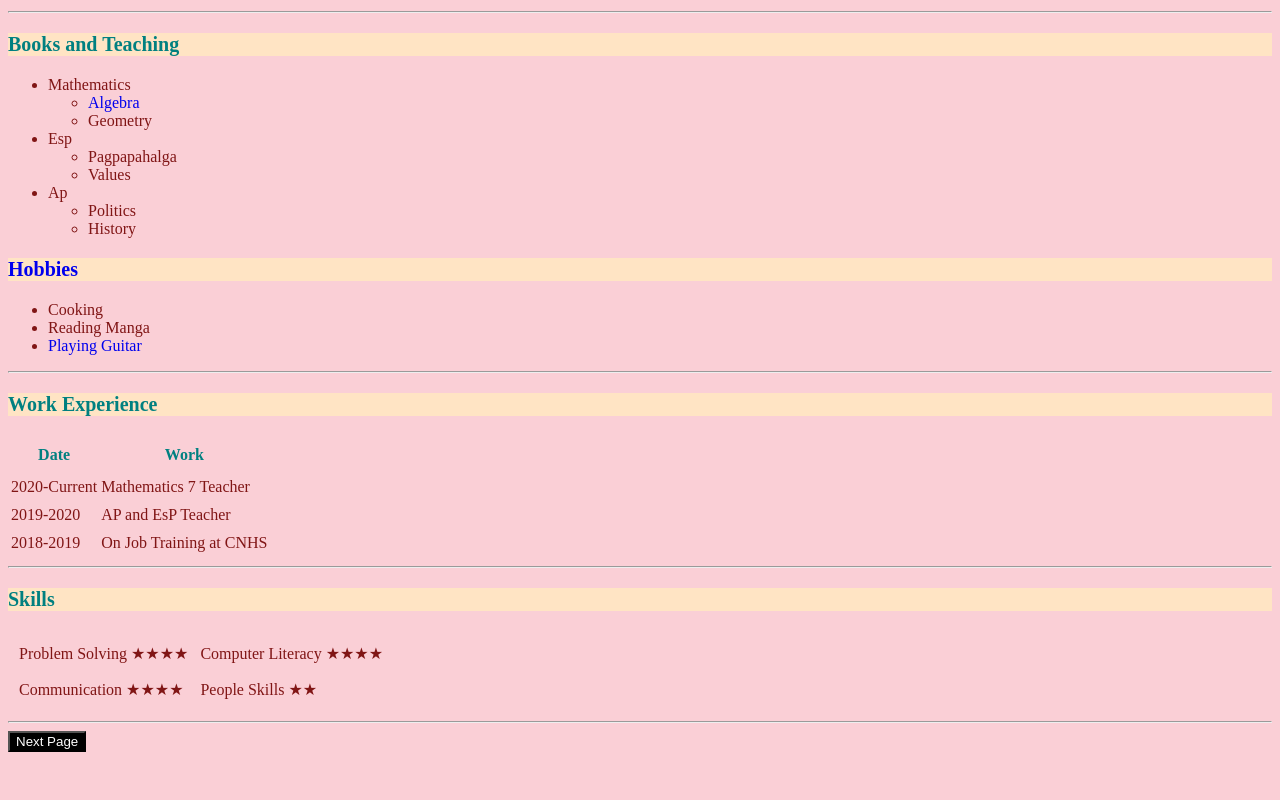
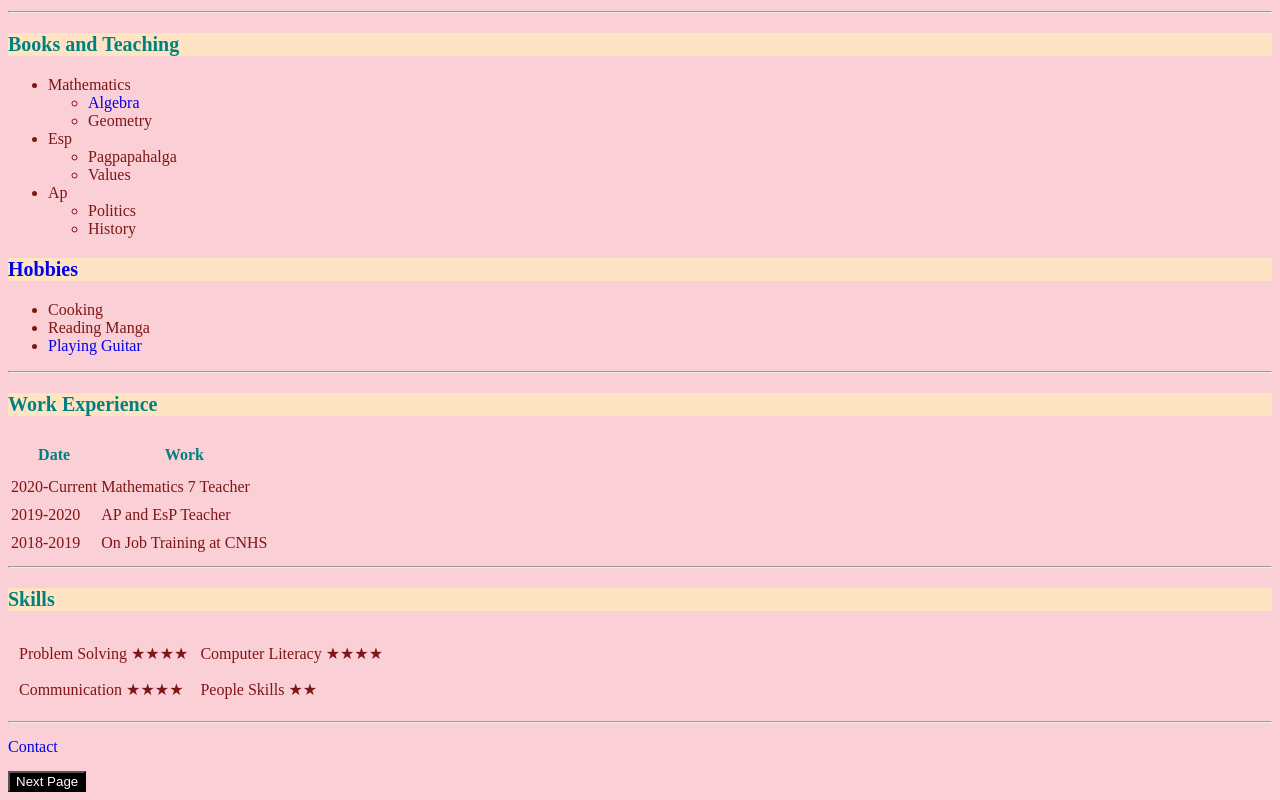
Before and after one commit to KINGS0FA/CV-1, a plain HTML site: page index.html in a window 1280 px wide. Shown: the part 545-1345 px from the top of the page. Before the commit the page ends 1305 px from the top, so only its background shows below. Drawn offline with Linux system fonts and the light colour scheme.

Commit message:
Update Contact

```diff
--- a/index.html
+++ b/index.html
@@ -80,6 +80,8 @@
         </tr>
     </table>
     <hr>
+    <p> <a href="contact.html"> Contact </a> </p>
+
     <button>Next Page</button>
 </body>
 
```
